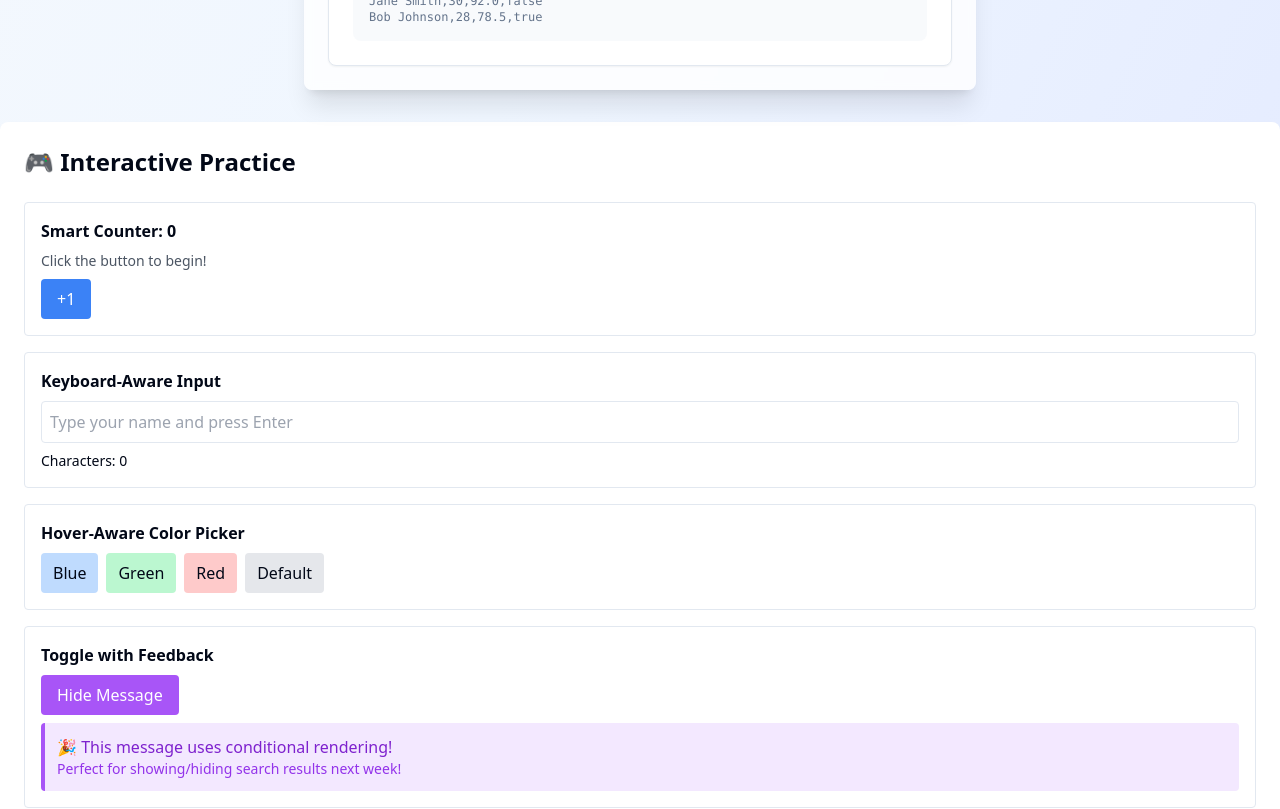
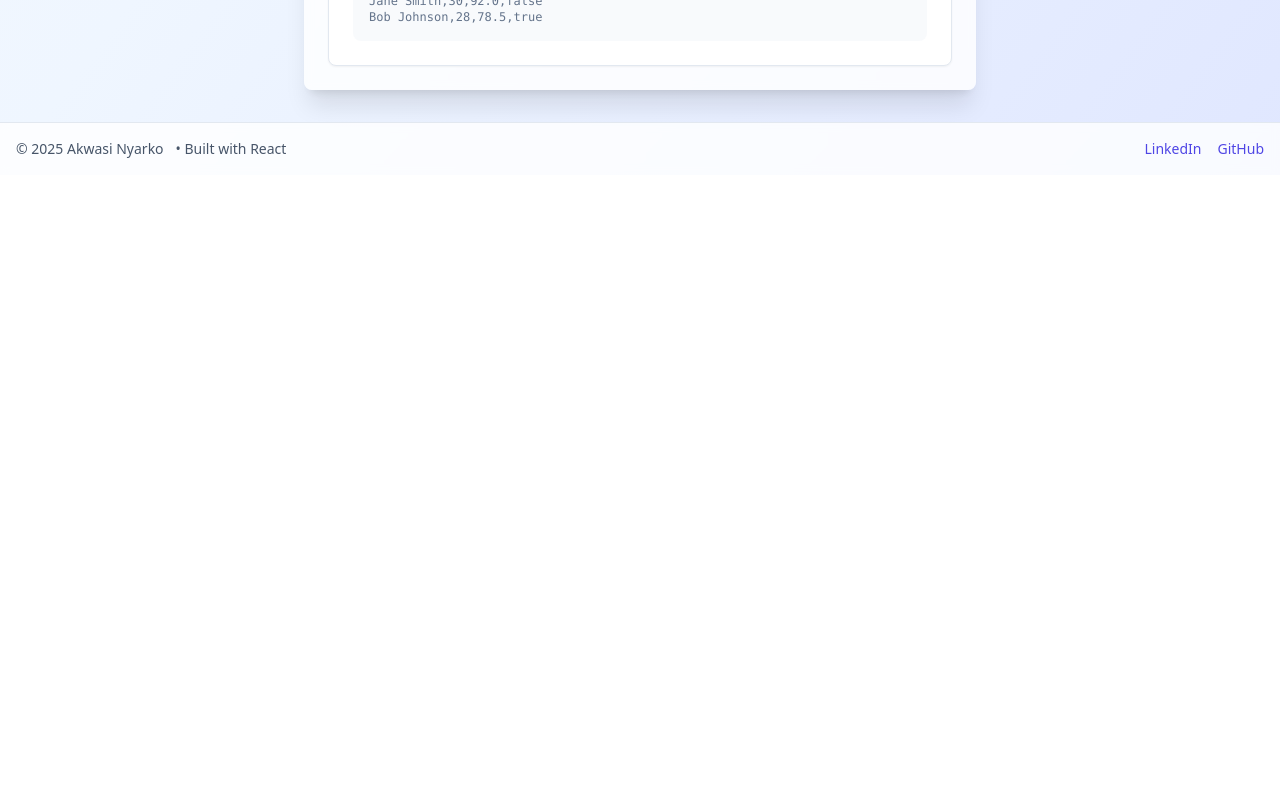
Before and after one commit to AkwasiNyarko/data-analysis-dashboard--Akwasi-Nyarko, a React (Vite) app: page / in a window 1280 px wide. Shown: the part 1540-2349 px from the top of the page. After the commit the page ends 1715 px from the top, so only its background shows below. Built offline with nearby package versions, Linux system fonts and the light colour scheme.

Commit message:
Removed the interactive practice from the dashboard

```diff
--- a/src/pages/Index.tsx
+++ b/src/pages/Index.tsx
@@ -22,7 +22,6 @@ import MockAIChat from '@/components/MockAIChat';
 <MockAIChat />
 import Footer from '@/components/Footer';
 import UploadProgressSim from '@/components/UploadProgressSim';
-import InteractivePractice from "../components/homework/InteractivePractice";
 import DataAnalyzer from '@/components/DataAnalyzer';
 <DataAnalyzer />
 // 🆕 WEEK 3: Import NameInput demo
@@ -151,8 +150,6 @@ const Index = () => {
         )}
       </div>
 
-
-      <InteractivePractice />
       {/* Footer */}
       <Footer />
     </div>
```
